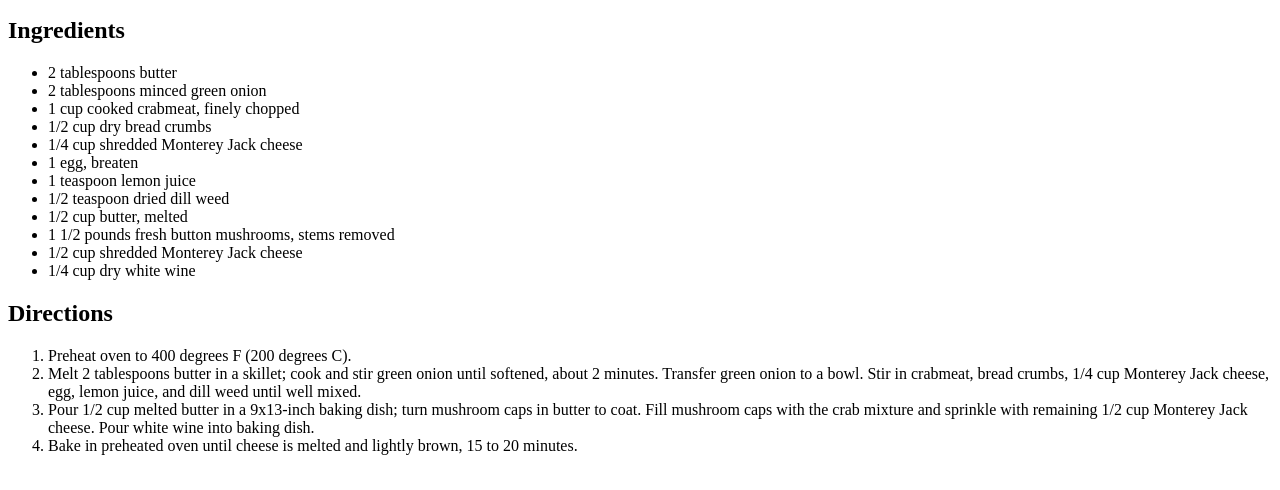
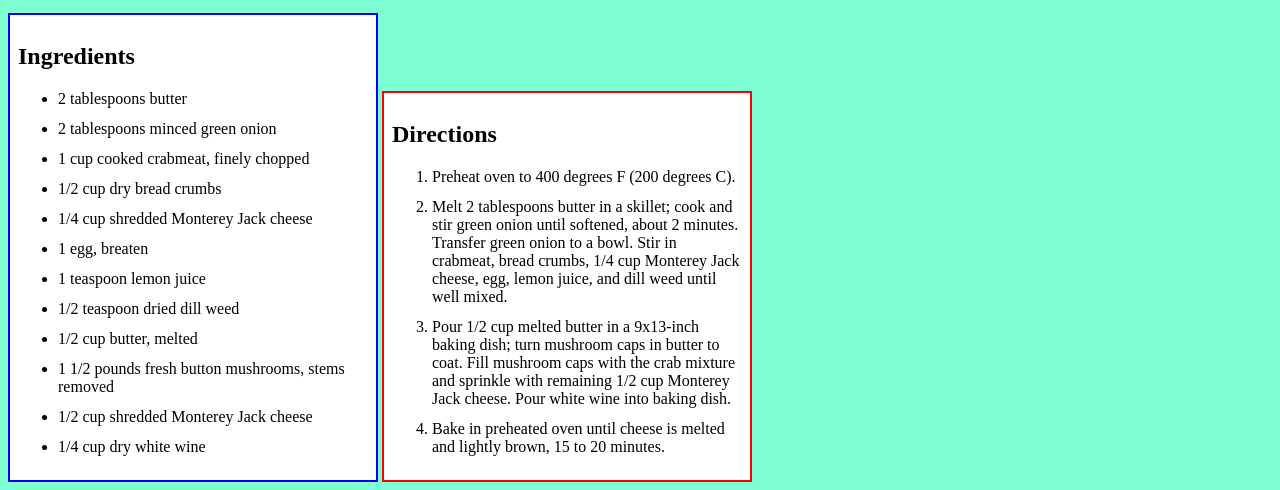
Before and after one commit to aishyuu/aiyu-recipes, a plain HTML site: page pages/crab_stuffed_mushrooms.html in a window 1280 px wide. Shown: the part 483-973 px from the top of the page. Drawn offline with Linux system fonts and the light colour scheme.

Commit message:
Added styling to the page

```diff
--- a/pages/crab_stuffed_mushrooms.html
+++ b/pages/crab_stuffed_mushrooms.html
@@ -4,12 +4,15 @@
     <meta charset="UTF-8">
     <meta name="viewport" content="width=device-width, initial-scale=1.0">
     <title>Crab Stuffed Mushrooms</title>
+    <link rel="stylesheet" href="./style.css">
 </head>
 <body>
     <a href="../index.html">Home</a>
     <h1>Perfect Crab-Stuffed Mushrooms</h1>
     <img src="https://www.allrecipes.com/thmb/-lXuY8TF1OcKW-1v4vic5EHYyyE=/750x0/filters:no_upscale():max_bytes(150000):strip_icc():format(webp)/5939577-perfect-crab-stuffed-mushrooms-Mackenzie-Schieck-4x3-1-6715b79239274a5e99c473f8d397814f.jpg" alt="Crab Stuffed Mushrooms">
     <p>These little goodies are the perfect addition to your next holiday gathering or even the perfect appetizer to serve before a cozy dinner at home. Everyone will be dazzled by every delicious bite (they won't be able to keep their hands off of them!) You can smile while you think of how easy they were to toss together! And the best part - I usually end up with leftover stuffing, which freezes beautifully until the next carry-in!</p>
+    <div class="content">
+        <div class="ingredients">
             <h2>Ingredients</h2>
             <ul>
                 <li>2 tablespoons butter</li>
@@ -25,6 +28,8 @@
                 <li>1/2 cup shredded Monterey Jack cheese</li>
                 <li>1/4 cup dry white wine</li>
             </ul>
+        </div>
+        <div class="directions">
             <h2>Directions</h2>
             <ol>
                 <li>Preheat oven to 400 degrees F (200 degrees C).</li>
@@ -32,5 +37,8 @@
                 <li>Pour 1/2 cup melted butter in a 9x13-inch baking dish; turn mushroom caps in butter to coat. Fill mushroom caps with the crab mixture and sprinkle with remaining 1/2 cup Monterey Jack cheese. Pour white wine into baking dish.</li>
                 <li>Bake in preheated oven until cheese is melted and lightly brown, 15 to 20 minutes.</li>
             </ol>
+        </div>
+    </div>
+
 </body>
 </html>
--- /dev/null
+++ b/pages/style.css
@@ -0,0 +1,27 @@
+body {
+    background-color: aquamarine;
+}
+
+.content {
+    height: auto;
+}
+
+li {
+    margin: 12px 0;
+}
+
+.ingredients {
+    display: inline-block;
+    width: 350px;
+    border: 2px solid blue;
+    padding: 8px;
+    background-color: white;
+}
+
+.directions {
+    display: inline-block;
+    width: 350px;
+    border: 2px solid red;
+    padding: 8px;
+    background-color: white;
+}
--- /dev/null
+++ b/style.css
@@ -0,0 +1,12 @@
+body {
+    background-color: aqua;
+}
+
+ul {
+    background-color: pink;
+    padding: 16px;
+}
+
+li {
+    margin: 12px
+}
```
Also changed, not shown: index.html (+1 -0 lines), pages/soft_oatmeal_cookies.html (+3 -0 lines), pages/swedish_meatballs.html (+5 -0 lines). Lines whose indentation alone changed are shown as unchanged.
